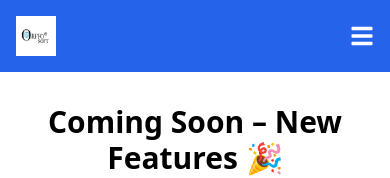
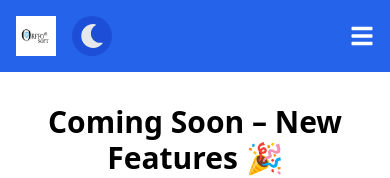
Before and after one commit to jitu335/Nextjs-Shopkeepers, a Next.js app: page / in a window 390 px wide. Shown: the top 178 px of the page. Built offline with nearby package versions, Linux system fonts and the light colour scheme.

Commit message:
15-06-2025 final commit

```diff
--- a/pages/_app.js
+++ b/pages/_app.js
@@ -1,6 +1,11 @@
 import '@/styles/globals.css'
 //import '../styles/globals.css'
+import { DarkModeProvider } from './context/DarkModeContext'
 
 export default function App({ Component, pageProps }) {
-  return <Component {...pageProps} />
+  return (
+    <DarkModeProvider>
+      <Component {...pageProps} />
+    </DarkModeProvider>
+  );
 }
--- a/pages/components/Navbar.js
+++ b/pages/components/Navbar.js
@@ -10,33 +10,35 @@ import Link from "next/link";
 import { useState, useEffect } from "react";
 import { FaSun, FaMoon, FaChevronDown, FaBars, FaTimes } from "react-icons/fa";
 import { useRouter } from "next/router";
+import { useDarkMode } from "../context/DarkModeContext";
 
 function Navbar() {
-  const [darkMode, setDarkMode] = useState(false);
+  // const [darkMode, setDarkMode] = useState(false);
   const [showDropdown, setShowDropdown] = useState(false);
   const [menuOpen, setMenuOpen] = useState(false);
 
   const router = useRouter();
+  const { darkMode, toggleDarkMode } = useDarkMode();
 
-  useEffect(() => {
-    const savedTheme = localStorage.getItem("theme");
-    if (savedTheme === "dark") {
-      setDarkMode(true);
-      document.documentElement.classList.add("dark");
-    }
-  }, []);
+  // useEffect(() => {
+  //   const savedTheme = localStorage.getItem("theme");
+  //   if (savedTheme === "dark") {
+  //     setDarkMode(true);
+  //     document.documentElement.classList.add("dark");
+  //   }
+  // }, []);
 
-  const toggleDarkMode = () => {
-    const isDark = !darkMode;
-    setDarkMode(isDark);
-    localStorage.setItem("theme", isDark ? "dark" : "light");
+  // const toggleDarkMode = () => {
+  //   const isDark = !darkMode;
+  //   setDarkMode(isDark);
+  //   localStorage.setItem("theme", isDark ? "dark" : "light");
 
-    if (isDark) {
-      document.documentElement.classList.add("dark");
-    } else {
-      document.documentElement.classList.remove("dark");
-    }
-  };
+  //   if (isDark) {
+  //     document.documentElement.classList.add("dark");
+  //   } else {
+  //     document.documentElement.classList.remove("dark");
+  //   }
+  // };
   const handleSelectBusiness = (business) => {
     router.push(`/business/${business}`);
     setShowDropdown(false);
@@ -54,7 +56,8 @@ function Navbar() {
     <div className="min-h-screen bg-white text-black dark:bg-gray-900 dark:text-white">
       <nav className="bg-blue-600 p-4 text-white relative z-50">
         <div className="max-w-screen-xl mx-auto flex items-center justify-between">
-          {/* Logo */}
+          {/* Logo + Mobile DarkMode Toggle */}
+          <div className="flex items-center gap-4">
             <Image
               src="/my_photos/orffosoft.png"
               alt="Logo"
@@ -63,12 +66,25 @@ function Navbar() {
               style={{ height: "40px", width: "auto", objectFit: "contain" }}
             />
 
-          {/* Hamburger */}
+            {/* Dark Mode Toggle - Only for Mobile */}
+            <button
+              onClick={toggleDarkMode}
+              className="p-2 rounded-full bg-blue-700 hover:bg-blue-800 transition sm:hidden" // only mobile
+            >
+              {darkMode ? (
+                <FaSun className="text-yellow-400 text-2xl" />
+              ) : (
+                <FaMoon className="text-gray-200 text-2xl" />
+              )}
+            </button>
+          </div>
+
+          {/* Hamburger for mobile */}
           <button className="sm:hidden" onClick={() => setMenuOpen(!menuOpen)}>
             {menuOpen ? <FaTimes size={24} /> : <FaBars size={24} />}
           </button>
 
-          {/* Links */}
+          {/* Nav Links + Desktop DarkMode Toggle */}
           <div
             className={`flex-col sm:flex-row sm:flex items-center absolute sm:static bg-blue-600 left-0 w-full sm:w-auto p-4 sm:p-0 transition-all duration-300 ${
               menuOpen ? "top-16" : "top-[-400px]"
@@ -82,7 +98,7 @@ function Navbar() {
               ))}
             </div>
 
-            {/* Dropdown */}
+            {/* Dropdown Menu */}
             <div className="relative mt-4 sm:mt-0 sm:ml-4">
               <button
                 onClick={() => setShowDropdown(!showDropdown)}
@@ -91,7 +107,7 @@ function Navbar() {
                 Select Business <FaChevronDown className="text-white text-sm" />
               </button>
               {showDropdown && (
-                <div className="absolute right-0 mt-2 bg-white text-black rounded shadow-md w-40 z-50">
+                <div className="absolute left-0 mt-2 bg-white text-black rounded shadow-md w-40 z-50 sm:right-0 sm:left-auto">
                   {businesses.map((b) => (
                     <button
                       key={b}
@@ -105,10 +121,10 @@ function Navbar() {
               )}
             </div>
 
-            {/* Dark Mode */}
+            {/* Dark Mode Toggle - Only for Desktop */}
             <button
               onClick={toggleDarkMode}
-              className="p-2 rounded-full bg-blue-700 hover:bg-blue-800 transition ml-2 mt-4 sm:mt-0"
+              className="p-2 rounded-full bg-blue-700 hover:bg-blue-800 transition ml-2 mt-4 sm:mt-0 hidden sm:block" // only desktop
             >
               {darkMode ? (
                 <FaSun className="text-yellow-400 text-2xl" />
--- a/pages/components/layouts/DentistPage.js
+++ b/pages/components/layouts/DentistPage.js
@@ -1,15 +1,25 @@
 import React from "react";
 import Link from "next/link";
 import { ArrowLeftIcon, HomeIcon } from "@heroicons/react/24/solid";
+import { useDarkMode } from "@/pages/context/DarkModeContext";
 
 export default function DentistPage() {
+  const { darkMode } = useDarkMode();
   return (
-    <div className="bg-blue-100 min-h-screen p-10 sm:p-10 relative">
+    <div
+      className={`min-h-screen p-10 sm:p-10 relative ${
+        darkMode ? "bg-gray-900 text-white" : "bg-blue-100 text-black"
+      }`}
+    >
       {/* Back Icon - Previous Page */}
       <div className="absolute top-4 left-4">
         <button
           onClick={() => window.history.back()}
-          className="flex items-center text-blue-700 hover:text-blue-900"
+          className={`flex items-center ${
+            darkMode
+              ? "text-yellow-300 hover:text-yellow-500"
+              : "text-blue-700 hover:text-blue-900"
+          }`}
         >
           <ArrowLeftIcon className="h-5 w-5 sm:h-6 sm:w-6 mr-1" />
           Back
@@ -19,7 +29,13 @@ export default function DentistPage() {
       {/* Home Icon - Go to Home Page */}
       <div className="absolute top-4 right-4">
         <Link href="/">
-          <div className="flex items-center text-blue-700 hover:text-blue-900 cursor-pointer">
+          <div
+            className={`flex items-center cursor-pointer ${
+              darkMode
+                ? "text-yellow-300 hover:text-yellow-500"
+                : "text-blue-700 hover:text-blue-900"
+            }`}
+          >
             <HomeIcon className="h-5 w-5 sm:h-6 sm:w-6 mr-1" />
             Home
           </div>
@@ -31,7 +47,11 @@ export default function DentistPage() {
         <h1 className="text-2xl sm:text-3xl font-bold mb-4">
           Welcome to Maa Gouri Dentist Clinic
         </h1>
-        <p className="text-base sm:text-lg text-gray-700">
+        <p
+          className={`text-base sm:text-lg ${
+            darkMode ? "text-gray-300" : "text-gray-700"
+          }`}
+        >
           High quality dental care services.
         </p>
       </div>
--- /dev/null
+++ b/pages/context/DarkModeContext.js
@@ -0,0 +1,34 @@
+import { createContext, useContext, useEffect, useState } from "react";
+
+const DarkModeContext = createContext();
+
+export const DarkModeProvider = ({ children }) => {
+  const [darkMode, setDarkMode] = useState(false);
+
+  useEffect(() => {
+    const savedTheme = localStorage.getItem("theme");
+    if (savedTheme === "dark") {
+      setDarkMode(true);
+      document.documentElement.classList.add("dark");
+    }
+  }, []);
+
+  const toggleDarkMode = () => {
+    const newMode = !darkMode;
+    setDarkMode(newMode);
+    localStorage.setItem("theme", newMode ? "dark" : "light");
+    if (newMode) {
+      document.documentElement.classList.add("dark");
+    } else {
+      document.documentElement.classList.remove("dark");
+    }
+  };
+
+  return (
+    <DarkModeContext.Provider value={{ darkMode, toggleDarkMode }}>
+      {children}
+    </DarkModeContext.Provider>
+  );
+};
+
+export const useDarkMode = () => useContext(DarkModeContext);
```
Lines whose indentation alone changed are shown as unchanged.
